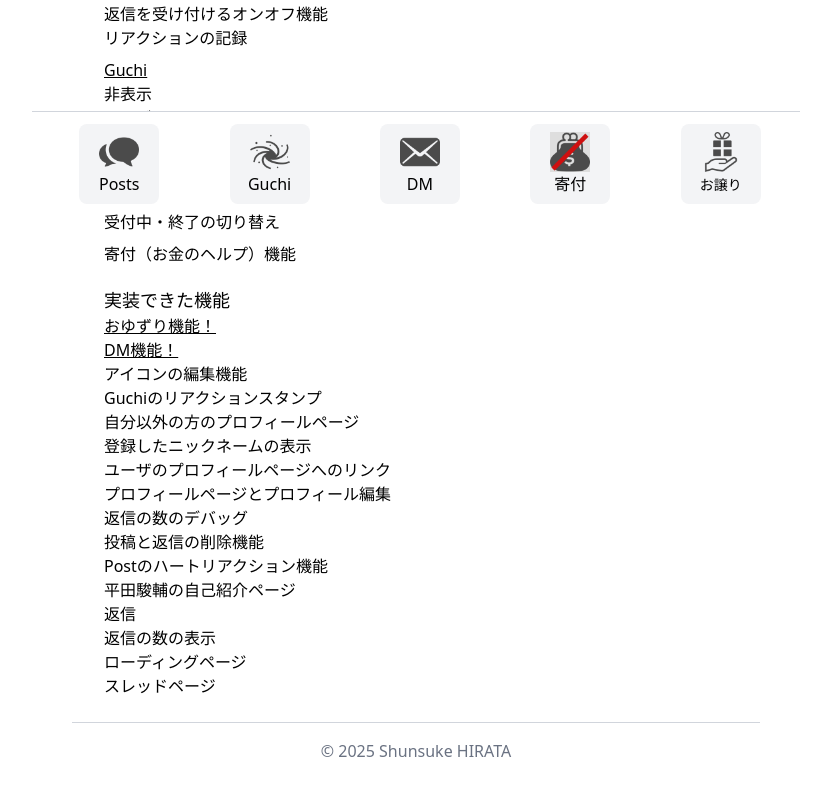
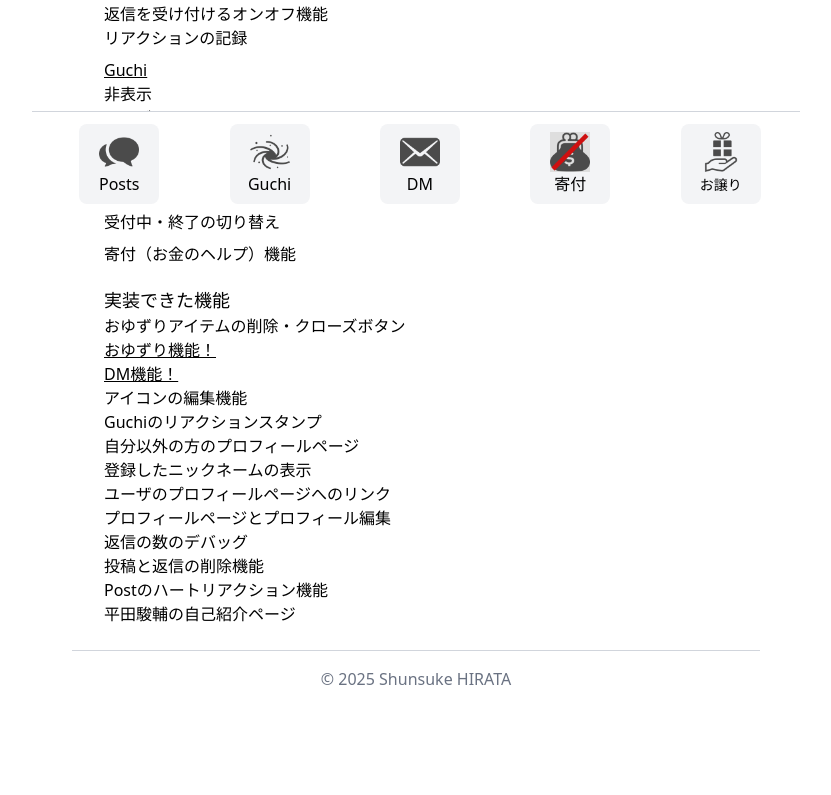
Before and after one commit to Shunsuke0205/message-board-site-on-vercel, a Next.js app: page / in a window 1280 px wide. Shown: the part 588-1383 px from the top of the page, without its empty margins (224-1055 px from the left). Built offline with nearby package versions, Linux system fonts and the light colour scheme; no server answers.

Commit message:
update information

```diff
--- a/src/app/page.tsx
+++ b/src/app/page.tsx
@@ -78,6 +78,9 @@ export default function Home() {
       <h2 className="mt-5 text-lg">実装できた機能</h2>
       <ul>
         <li>
+          おゆずりアイテムの削除・クローズボタン
+        </li>
+        <li>
           <Link href={"/second-hand"} className="underline">
             おゆずり機能！
           </Link>
@@ -97,10 +100,6 @@ export default function Home() {
         <li>投稿と返信の削除機能</li>
         <li>Postのハートリアクション機能</li>
         <li>平田駿輔の自己紹介ページ</li>
-        <li>返信</li>
-        <li>返信の数の表示</li>
-        <li>ローディングページ</li>
-        <li>スレッドページ</li>
       </ul>
     </div>
   );
```
